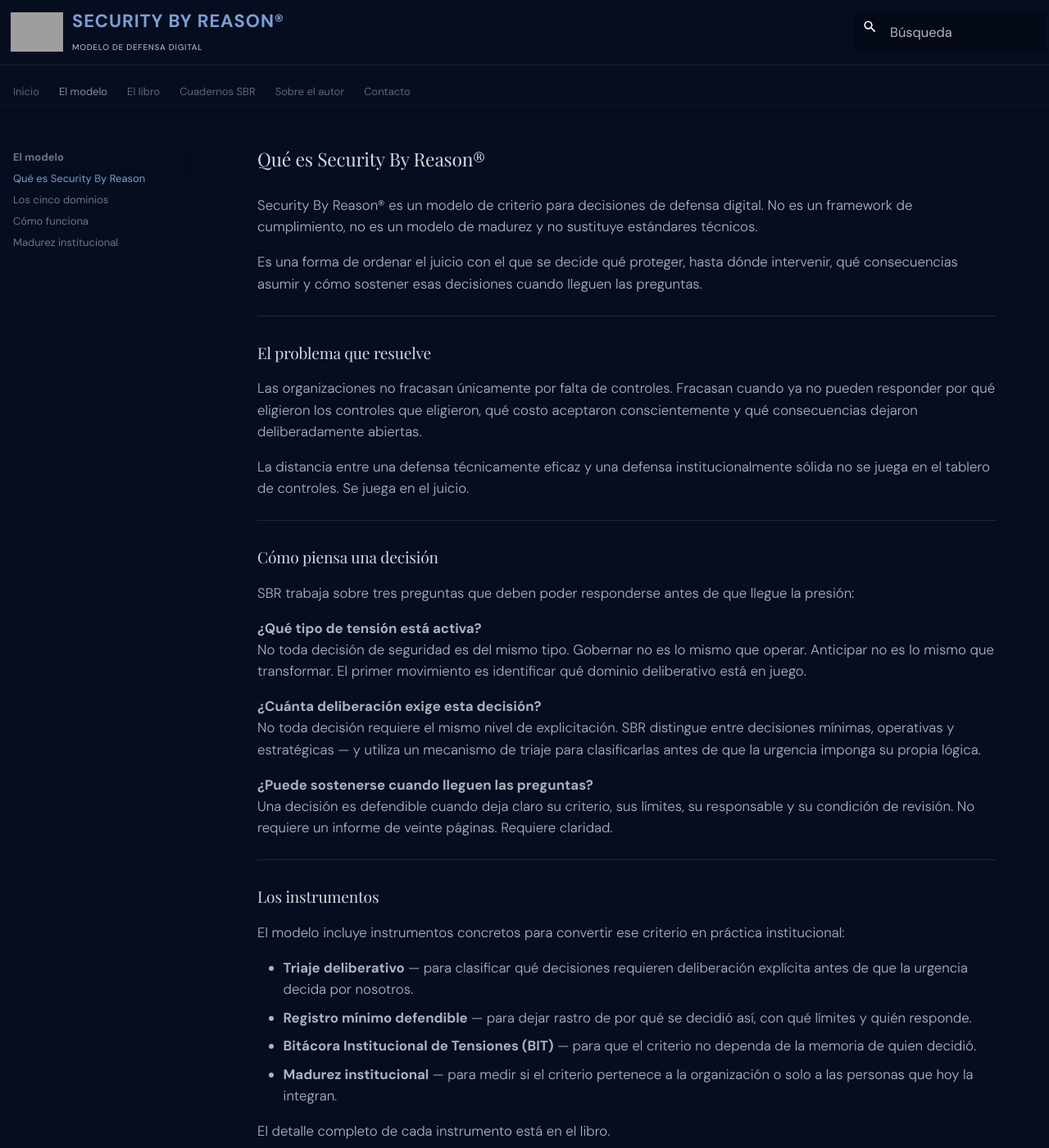
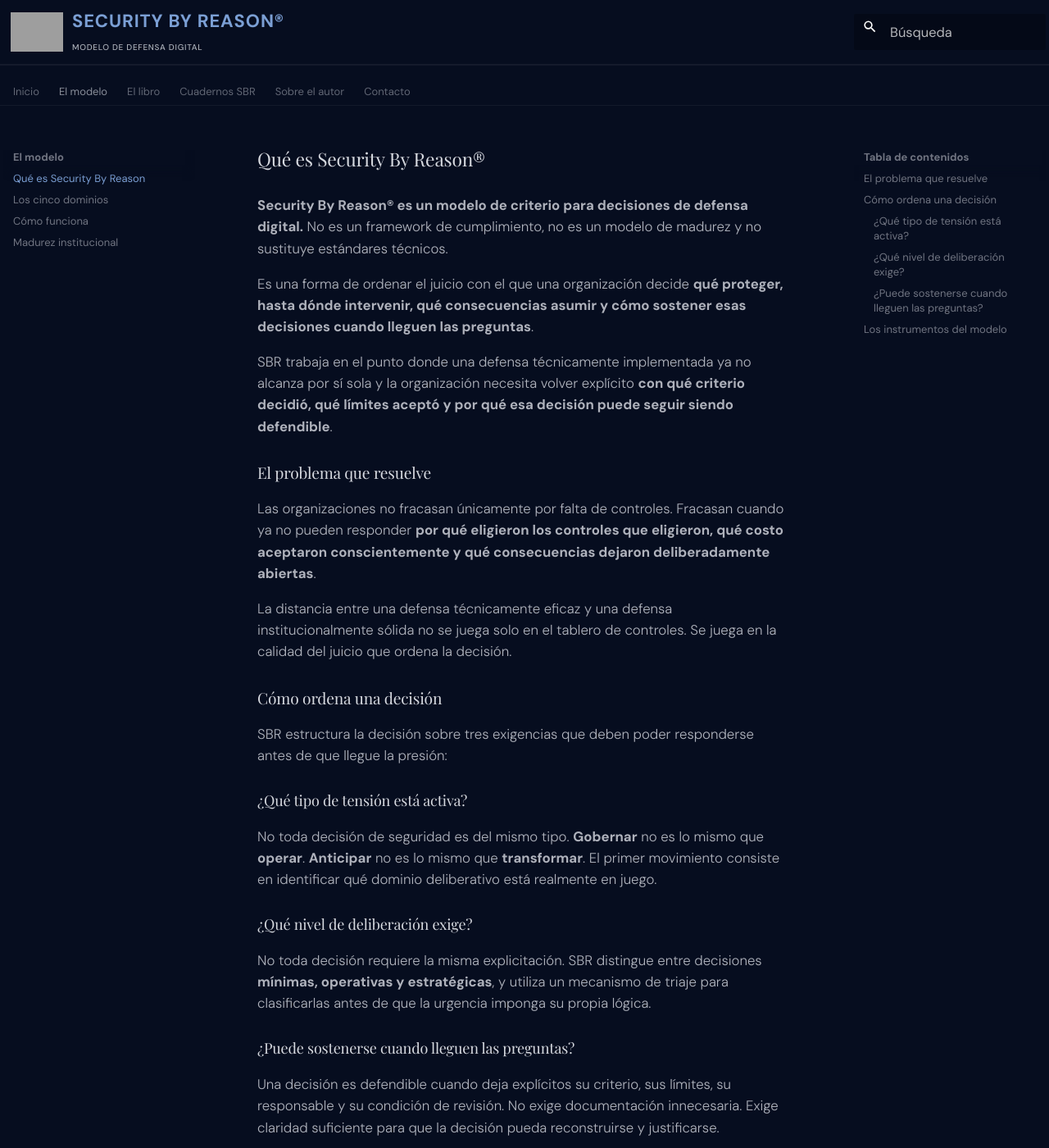
Before and after one commit to danielsasia/sbr-site, an MkDocs documentation site: the page built from docs/modelo/intro.md, in a window 1280 px wide and 1400 px high. Shown: the whole window at 82% size. Built offline with MkDocs 1.6.1 and Material for MkDocs 9.7.7, drawn with Linux system fonts in a browser that asks for light colours; some web fonts are replaced; some of the changed text lies outside the part shown; grey boxes are pictures that could not be loaded.

Commit message:
Update intro.md

```diff
--- a/docs/modelo/intro.md
+++ b/docs/modelo/intro.md
@@ -1,51 +1,43 @@
----
-hide:
-  - toc
----
-
 # Qué es Security By Reason®
 
-Security By Reason® es un modelo de criterio para decisiones de defensa digital. No es un framework de cumplimiento, no es un modelo de madurez y no sustituye estándares técnicos.
+**Security By Reason® es un modelo de criterio para decisiones de defensa digital.** No es un framework de cumplimiento, no es un modelo de madurez y no sustituye estándares técnicos.
 
-Es una forma de ordenar el juicio con el que se decide qué proteger, hasta dónde intervenir, qué consecuencias asumir y cómo sostener esas decisiones cuando lleguen las preguntas.
+Es una forma de ordenar el juicio con el que una organización decide **qué proteger, hasta dónde intervenir, qué consecuencias asumir y cómo sostener esas decisiones cuando lleguen las preguntas**.
 
----
+SBR trabaja en el punto donde una defensa técnicamente implementada ya no alcanza por sí sola y la organización necesita volver explícito **con qué criterio decidió, qué límites aceptó y por qué esa decisión puede seguir siendo defendible**.
 
 ## El problema que resuelve
 
-Las organizaciones no fracasan únicamente por falta de controles. Fracasan cuando ya no pueden responder por qué eligieron los controles que eligieron, qué costo aceptaron conscientemente y qué consecuencias dejaron deliberadamente abiertas.
+Las organizaciones no fracasan únicamente por falta de controles. Fracasan cuando ya no pueden responder **por qué eligieron los controles que eligieron, qué costo aceptaron conscientemente y qué consecuencias dejaron deliberadamente abiertas**.
 
-La distancia entre una defensa técnicamente eficaz y una defensa institucionalmente sólida no se juega en el tablero de controles. Se juega en el juicio.
+La distancia entre una defensa técnicamente eficaz y una defensa institucionalmente sólida no se juega solo en el tablero de controles. Se juega en la calidad del juicio que ordena la decisión.
 
----
+## Cómo ordena una decisión
 
-## Cómo piensa una decisión
+SBR estructura la decisión sobre tres exigencias que deben poder responderse antes de que llegue la presión:
 
-SBR trabaja sobre tres preguntas que deben poder responderse antes de que llegue la presión:
+### ¿Qué tipo de tensión está activa?
 
-**¿Qué tipo de tensión está activa?**
-No toda decisión de seguridad es del mismo tipo. Gobernar no es lo mismo que operar. Anticipar no es lo mismo que transformar. El primer movimiento es identificar qué dominio deliberativo está en juego.
+No toda decisión de seguridad es del mismo tipo. **Gobernar** no es lo mismo que **operar**. **Anticipar** no es lo mismo que **transformar**. El primer movimiento consiste en identificar qué dominio deliberativo está realmente en juego.
 
-**¿Cuánta deliberación exige esta decisión?**
-No toda decisión requiere el mismo nivel de explicitación. SBR distingue entre decisiones mínimas, operativas y estratégicas — y utiliza un mecanismo de triaje para clasificarlas antes de que la urgencia imponga su propia lógica.
+### ¿Qué nivel de deliberación exige?
 
-**¿Puede sostenerse cuando lleguen las preguntas?**
-Una decisión es defendible cuando deja claro su criterio, sus límites, su responsable y su condición de revisión. No requiere un informe de veinte páginas. Requiere claridad.
+No toda decisión requiere la misma explicitación. SBR distingue entre decisiones **mínimas, operativas y estratégicas**, y utiliza un mecanismo de triaje para clasificarlas antes de que la urgencia imponga su propia lógica.
 
----
+### ¿Puede sostenerse cuando lleguen las preguntas?
 
-## Los instrumentos
+Una decisión es defendible cuando deja explícitos su criterio, sus límites, su responsable y su condición de revisión. No exige documentación innecesaria. Exige claridad suficiente para que la decisión pueda reconstruirse y justificarse.
 
-El modelo incluye instrumentos concretos para convertir ese criterio en práctica institucional:
+## Los instrumentos del modelo
 
-- **Triaje deliberativo** — para clasificar qué decisiones requieren deliberación explícita antes de que la urgencia decida por nosotros.
-- **Registro mínimo defendible** — para dejar rastro de por qué se decidió así, con qué límites y quién responde.
-- **Bitácora Institucional de Tensiones (BIT)** — para que el criterio no dependa de la memoria de quien decidió.
-- **Madurez institucional** — para medir si el criterio pertenece a la organización o solo a las personas que hoy la integran.
+SBR incluye instrumentos concretos para convertir el criterio en práctica institucional:
 
-El detalle completo de cada instrumento está en el libro.
+- **Triaje deliberativo**: para clasificar qué decisiones requieren deliberación explícita antes de que la urgencia decida por la organización.
+- **Registro mínimo defendible**: para dejar rastro de por qué se decidió así, con qué límites y quién responde.
+- **Bitácora Institucional de Tensiones (BIT)**: para que el criterio no dependa de la memoria de quien decidió.
+- **Madurez institucional del criterio**: para evaluar si la calidad de la decisión pertenece a la organización o solo a las personas que hoy la sostienen.
 
----
+El desarrollo completo de estos instrumentos está en el libro.
 
-[Los cinco dominios →](dominios.md){ .md-button }
-[El libro →](../libro.md){ .md-button .md-button--primary }
+[Los cinco dominios](dominios.md) →
+[El libro](../libro.md) →
```
